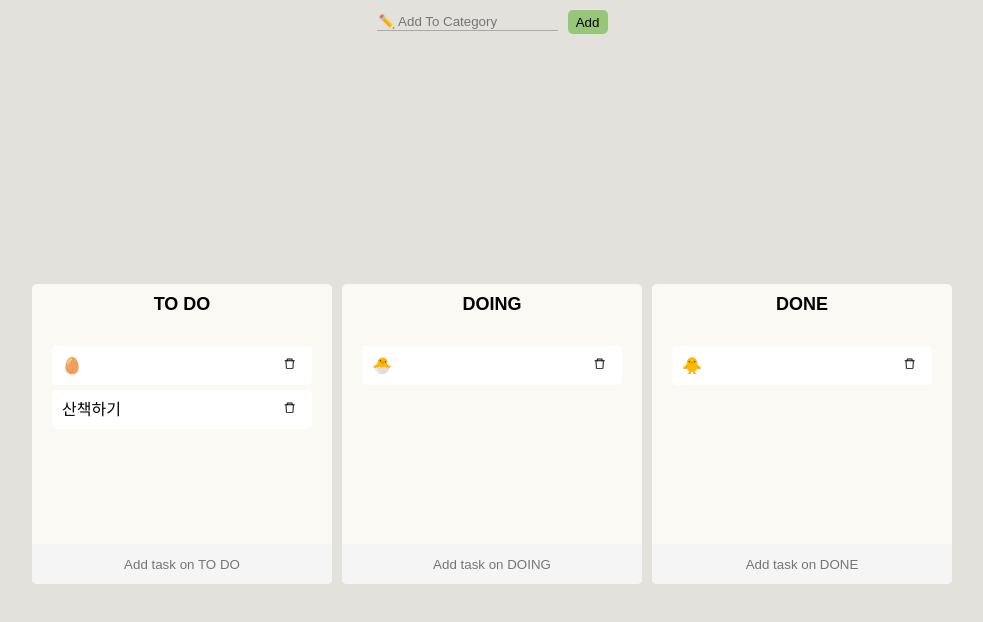
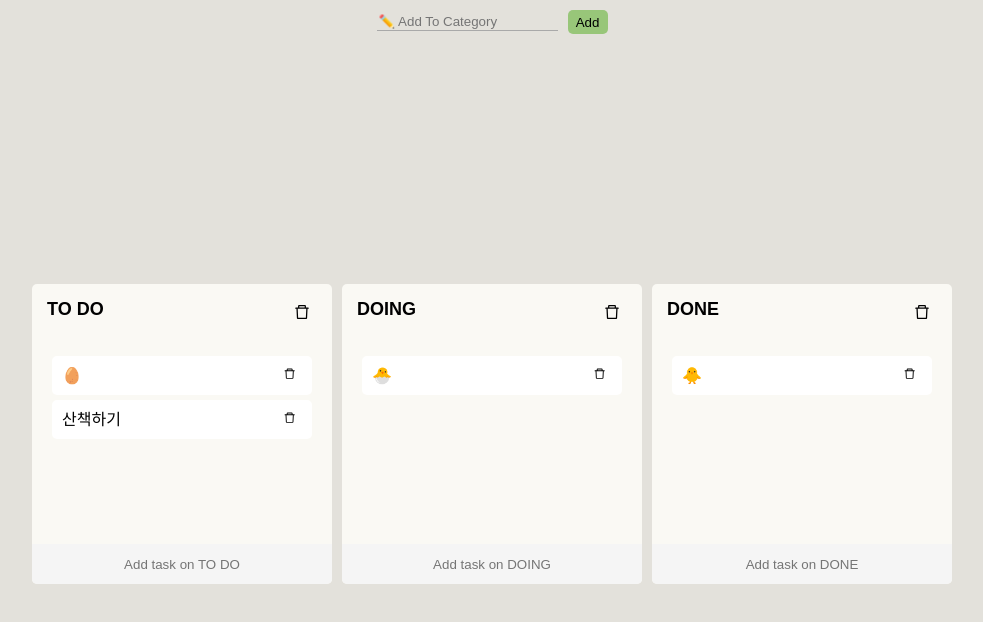
Before and after one commit to yoohaaeun/Yoorello, a React (Create React App) app: page / in a window 1280 px wide. Shown: the top 622 px of the page, without its empty margins (148-1131 px from the left). Built offline with nearby package versions, Linux system fonts and the light colour scheme.

Commit message:
보드 삭제 기능 구현

```diff
--- a/src/Components/AddBoard.tsx
+++ b/src/Components/AddBoard.tsx
@@ -42,9 +42,13 @@ export default function AddBoard() {
   const { register, handleSubmit, setValue } = useForm<IForm>();
 
   const onValid = ({ category }: IForm) => {
+    if (category.trim() === '') {
+      return;
+    }
+
     setToDos((prev) => {
       const newBoard = {
-        category: category,
+        category,
         id: `board-${uuidv4()}`,
         toDos: [],
       };
--- a/src/Components/Board.tsx
+++ b/src/Components/Board.tsx
@@ -5,6 +5,7 @@ import styled from 'styled-components';
 import { IToDo, toDoState } from '../atoms';
 import DragabbleCard from './DragabbleCard';
 import { v4 as uuidv4 } from 'uuid';
+import { AiOutlineDelete } from 'react-icons/ai';
 
 const Wrapper = styled.div`
   display: flex;
@@ -17,11 +18,31 @@ const Wrapper = styled.div`
   min-height: 300px;
 `;
 
+const Header = styled.header`
+  display: flex;
+  justify-content: space-between;
+  align-items: center;
+  padding: 5px 15px 5px 15px;
+`;
+
 const Title = styled.h2`
   text-align: center;
   font-weight: 600;
   margin-bottom: 10px;
   font-size: 18px;
+`;
+
+const Button = styled.button`
+  border: none;
+  background-color: transparent;
+  cursor: pointer;
+  transition: transform 0.2s ease;
+  font-size: 18px;
+
+  &:hover {
+    color: #ff7458;
+    transform: scale(1.2);
+  }
 `;
 
 interface IAreaProps {
@@ -76,6 +97,10 @@ export default function Board({ category, toDos, boardId }: IBoardProps) {
 
   const { register, setValue, handleSubmit } = useForm<IForm>();
   const onValid = ({ toDo }: IForm) => {
+    if (toDo.trim() === '') {
+      return;
+    }
+
     const newToDo = {
       id: uuidv4(),
       text: toDo,
@@ -96,9 +121,27 @@ export default function Board({ category, toDos, boardId }: IBoardProps) {
     setValue('toDo', '');
   };
 
+  const onDeleteBoard = (category: string) => {
+    if (window.confirm(`${category} 보드를 삭제하시겠습니까?`)) {
+      setToDos((prevToDos) => {
+        const updatedToDos = prevToDos.filter((board) => board.id !== boardId);
+        return updatedToDos;
+      });
+    }
+  };
+
   return (
     <Wrapper>
-      <Title>{category}</Title>
+      <Header>
+        <Title>{category}</Title>
+        <Button
+          onClick={() => {
+            onDeleteBoard(category);
+          }}
+        >
+          <AiOutlineDelete name='delete' />
+        </Button>
+      </Header>
       <Droppable droppableId={boardId}>
         {(provided, snapshot) => (
           <Area
```
